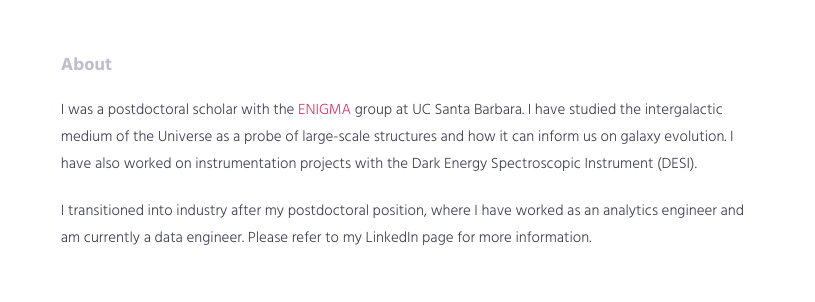
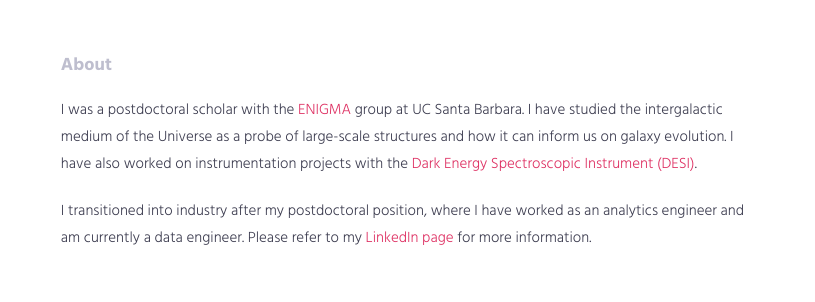
Before and after one commit to suksien/suksien.github.io, a plain HTML site: page index.html in a window 1280 px wide. Shown: the top 302 px of the page, 465-1280 px from the left. Drawn offline with Linux system fonts and the light colour scheme.

Commit message:
profile pic

```diff
--- a/index.html
+++ b/index.html
@@ -69,10 +69,10 @@
                 <div class="section-title">
                   <p> I was a postdoctoral scholar with the <a href="http://enigma.physics.ucsb.edu/index.php?n=Main.HomePage">ENIGMA</a> group at UC Santa Barbara. I have studied
                     the intergalactic medium of the Universe as a probe of large-scale structures and how it can inform us on galaxy evolution.
-                        I have also worked on instrumentation projects with the <a href="https://www.desi.lbl.gov/"></a>Dark Energy Spectroscopic Instrument (DESI)</a>. </p>
+                        I have also worked on instrumentation projects with the <a href="https://www.desi.lbl.gov/">Dark Energy Spectroscopic Instrument (DESI)</a>. </p>
 
                     <p>I transitioned into industry after my postdoctoral position, where I have worked as an analytics engineer and am currently a data engineer.
-                      Please refer to my LinkedIn page for more information.
+                      Please refer to my <a href="https://www.linkedin.com/in/suk-sien-tie-50464a22/">LinkedIn page</a> for more information.
                     </p>
 		</div>
             </div>
```
